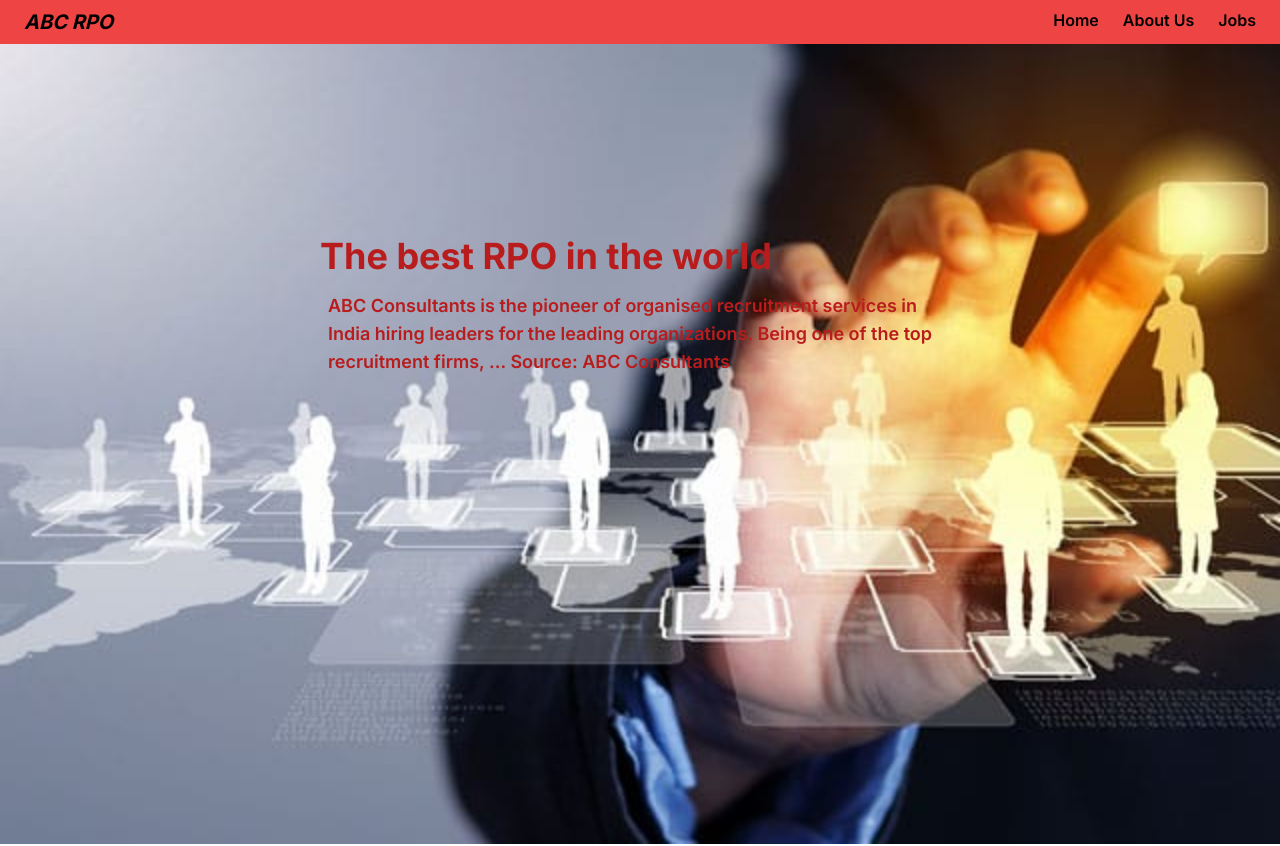
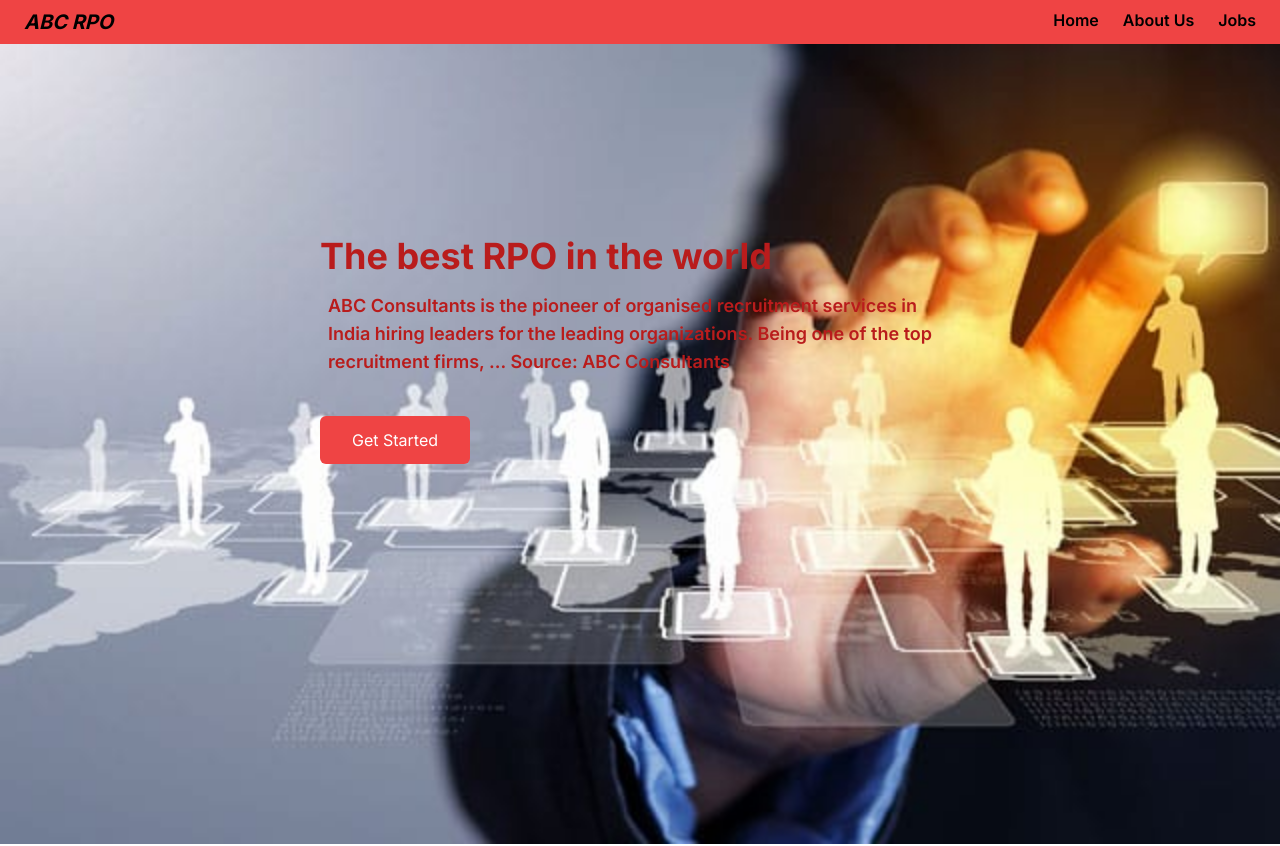
Before and after one commit to Yuvraj883/rpo, a Next.js app: page / in a window 1280 px wide. Shown: the top 846 px of the page. Built offline with nearby package versions, Linux system fonts and the light colour scheme.

Commit message:
Added Get Started Button

```diff
--- a/components/HeroSection.jsx
+++ b/components/HeroSection.jsx
@@ -6,6 +6,8 @@ const HeroSection = () => {
         <div className="relative bg-transparent top-48 w-[80%] md:w-[50%] m-auto text-red-700">
           <h1 className=" text-4xl font-bold z-10 ">The best RPO in the world</h1>
           <p className="font-semibold p-2 mt-2 text-lg">ABC Consultants is the pioneer of organised recruitment services in India hiring leaders for the leading organizations. Being one of the top recruitment firms, …  Source: ABC Consultants</p>
+          <button className="mt-8 bg-red-500 px-8 py-3 rounded-md text-white hover:font-semibold">Get Started</button>
+
         </div>
       </div>
     </>
```
